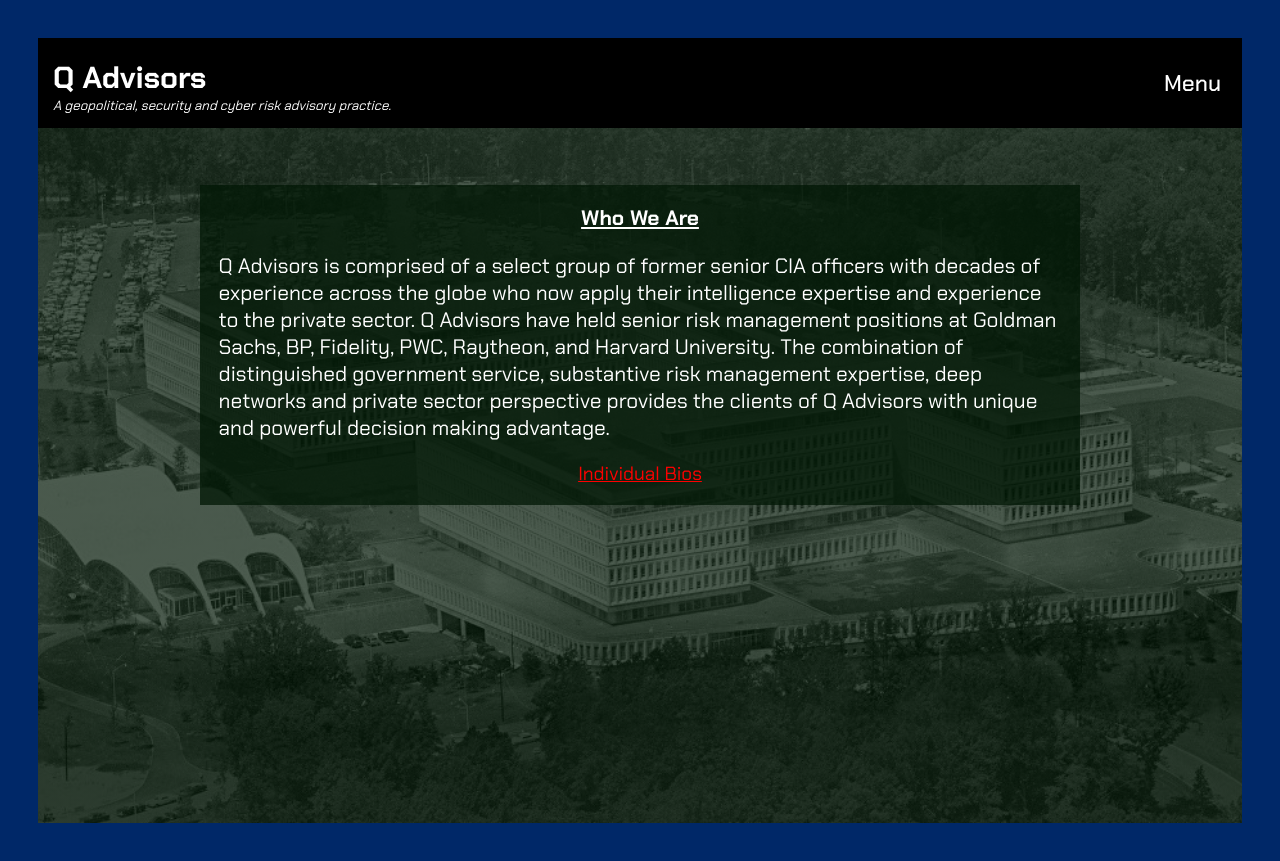
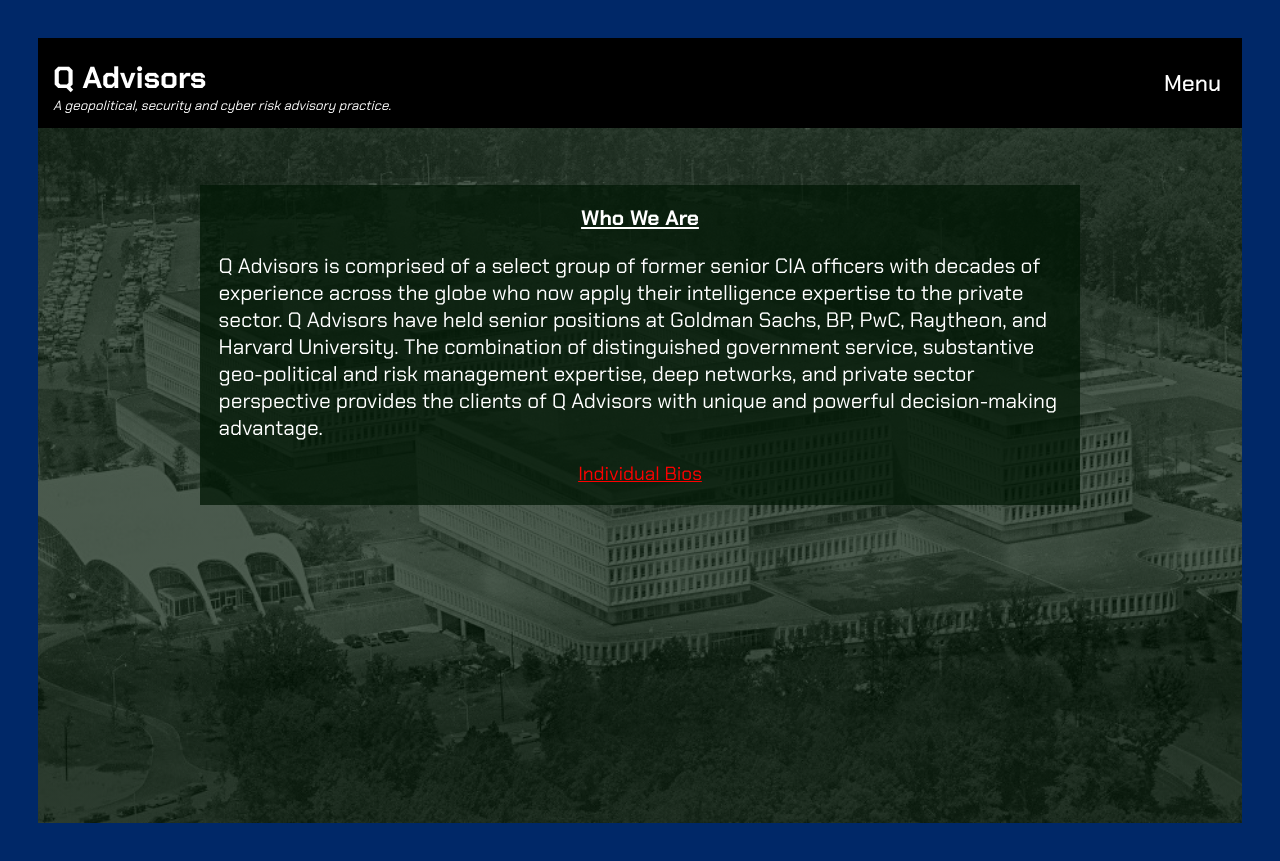
Before and after one commit to tdberg21/quint, a React (Create React App) app: page /whoweare in a window 1280 px wide. Built offline with nearby package versions, Linux system fonts and the light colour scheme.

Commit message:
Update copy for Group Infor page

```diff
--- a/src/Components/GroupInfo/GroupInfo.js
+++ b/src/Components/GroupInfo/GroupInfo.js
@@ -4,15 +4,25 @@
 
 const GroupInfo = () => {
   return (
-    <div className='groupinfo-component groupinfo-pic'>
-      <div className='blur-bg'>
-        <h3 className='groupinfo-text groupinfo-header'>Who We Are</h3>
-        <p className='groupinfo-text groupinfo-paragraph'> Q Advisors is comprised of a select group of former senior CIA officers with decades of experience across the globe who now apply their intelligence expertise and experience to the private sector. Q Advisors have held senior risk management positions at Goldman Sachs, BP, Fidelity, PWC, Raytheon, and Harvard University. The combination of distinguished government service, substantive risk management expertise, deep networks and private sector perspective provides the clients of Q Advisors with unique and powerful decision making advantage.
+    <div className="groupinfo-component groupinfo-pic">
+      <div className="blur-bg">
+        <h3 className="groupinfo-text groupinfo-header">Who We Are</h3>
+        <p className="groupinfo-text groupinfo-paragraph">
+          Q Advisors is comprised of a select group of former senior CIA
+          officers with decades of experience across the globe who now apply
+          their intelligence expertise to the private sector. Q Advisors have
+          held senior positions at Goldman Sachs, BP, PwC, Raytheon, and Harvard
+          University. The combination of distinguished government service,
+          substantive geo-political and risk management expertise, deep
+          networks, and private sector perspective provides the clients of Q
+          Advisors with unique and powerful decision-making advantage.
         </p>
-        <Link to='/bios' className='group-link'>Individual Bios</Link>
+        <Link to="/bios" className="group-link">
+          Individual Bios
+        </Link>
       </div>
     </div>
-  )
+  );
 };
 
 export default GroupInfo;
```
